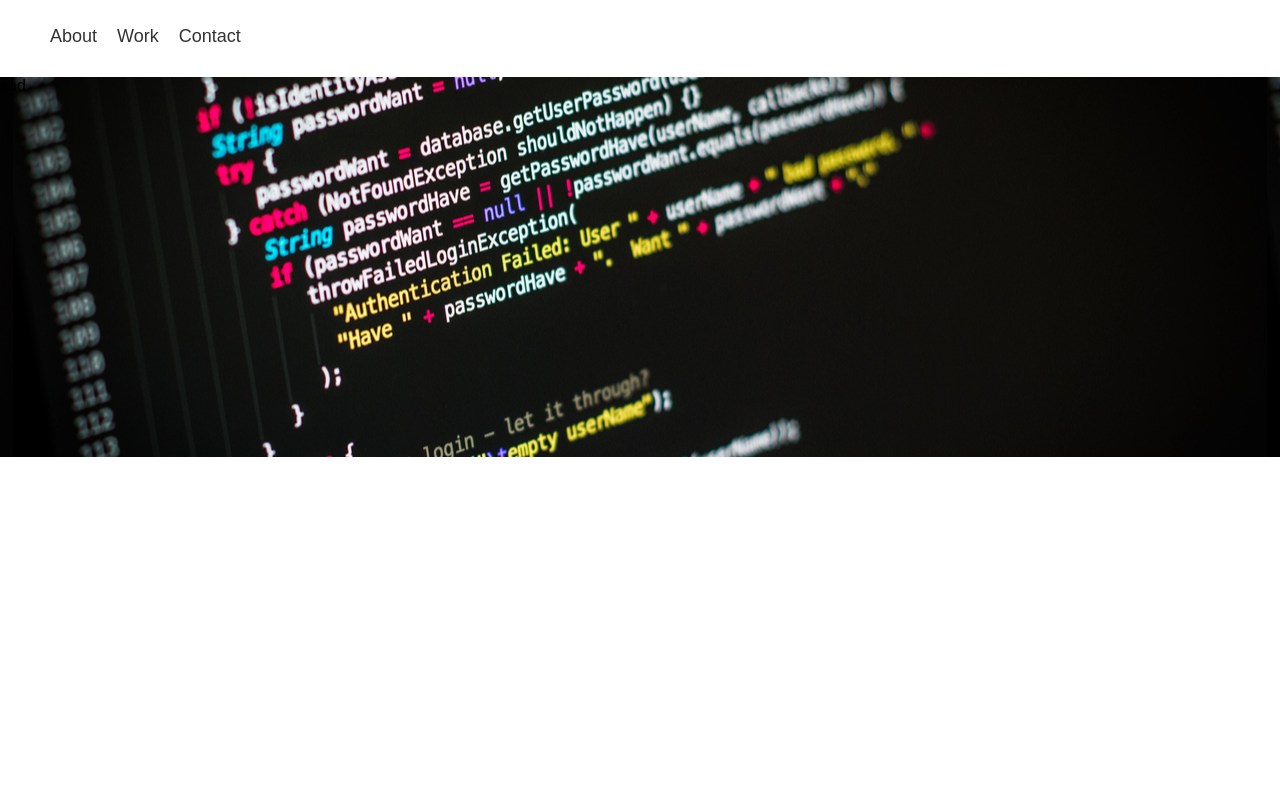
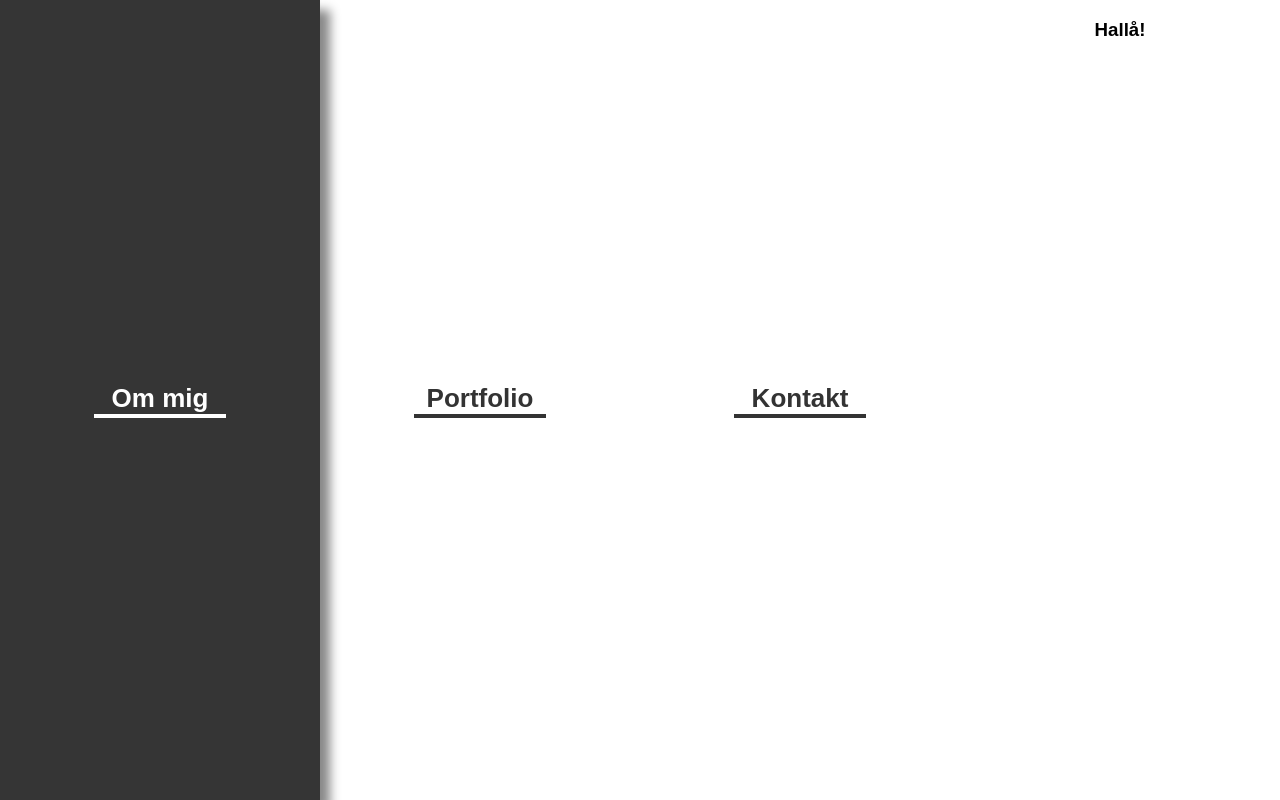
Before and after one commit to AlexMidjich/midjich.com, a React (Create React App) app in the folder react_application/: page /work in a window 1280 px wide. Built offline with nearby package versions, Linux system fonts and the light colour scheme.

Commit message:
worked with the menu

```diff
--- a/react_application/src/components/App.js
+++ b/react_application/src/components/App.js
@@ -4,10 +4,27 @@ import NavSec from './NavSec';
 import '../style/styles.css';
 
 class App extends Component {
+  constructor(props) {
+    super(props);
+    this.state = {
+      menuToggle: true,
+    }
+  }
+
+  toggleMenu = () => {
+    this.setState({ menuToggle: !this.state.menuToggle })
+  }
+
   render() {
+
     return (
-     // <NavStart />
-     <NavSec />
+      <div>
+        { this.state.menuToggle ?
+          <NavStart toggleMenu={ this.toggleMenu }/>
+          :
+          <NavSec />
+        }
+      </div>
     );
   }
 }
--- a/react_application/src/components/NavSec.js
+++ b/react_application/src/components/NavSec.js
@@ -10,24 +10,46 @@ import {
 } from 'react-router-dom'
 
 class NavSec extends Component {
+  constructor(props) {
+    super(props);
+    this.state = {
+      menuHide: false,
+    }
+  }
+
+  hideMenu = () => {
+    this.setState({ menuHide: !this.state.menuHide })
+  }
+
   render() {
-    return (
+    const menu = this.state.menuHide ?
     <Router>
-      <section className="content">
-       <div className="navbar">
+     <section className="content" >
+
        <ul>
         <li><NavLink exact activeClassName='activeNow' to='/about'>About</NavLink></li>
         <li><NavLink activeClassName='activeNow' to='/work' >Work</NavLink></li>
         <li><NavLink activeClassName='activeNow' to='/contact' >Contact</NavLink></li>
        </ul>
-       </div>
+
 
       <Route exact path='/about' component={About}/>
       <Route path='/work' component={Work}/>
       <Route path='/contact' component={Contact}/>
-
      </section>
    </Router>
+    :
+    null;
+
+    return (
+    <div className="navbar" >
+      <div className="hamburger-btn" onClick={ this.hideMenu }>
+        <div className="long-line"></div>
+        <div className="short-line"></div>
+        <div className="long-line"></div>
+      </div>
+     { menu }
+   </div>
     );
   }
 }
--- a/react_application/src/components/NavStart.js
+++ b/react_application/src/components/NavStart.js
@@ -13,24 +13,31 @@ class NavStart extends Component {
   render() {
     return (
      <Router>
-      <section className="content">
+      <section className="nav-content">
        <div className="about">
-        <div className="about-page-link">
-         <NavLink exact activeClassName='activeNow' to='/about'>About</NavLink>
+        <NavLink exact activeClassName='activeNow' to='/about' onClick={ this.props.toggleMenu }>
+          <div className="about-page-link" >
+            <h2>Om mig</h2>
             <hr className="divider"/>
           </div>
+        </NavLink>
+
        </div>
        <div className="work">
+        <NavLink activeClassName='activeNow' to='/work' onClick={ this.props.toggleMenu }>
           <div className="work-page-link">
-         <NavLink activeClassName='activeNow' to='/work' >Work</NavLink>
+           <h2>Portfolio</h2>
            <hr className="divider"/>
           </div>
+        </NavLink>
        </div>
        <div className="contact">
+        <NavLink activeClassName='activeNow' to='/contact' onClick={ this.props.toggleMenu }>
           <div className="contact-page-link">
-         <NavLink activeClassName='activeNow' to='/contact' >Contact</NavLink>
+           <h2>Kontakt</h2>
            <hr className="divider"/>
           </div>
+        </NavLink>
        </div>
 
        <Route exact path='/about' component={About}/>
--- a/react_application/src/components/Work.js
+++ b/react_application/src/components/Work.js
@@ -5,9 +5,7 @@ class Work extends Component {
  render(){
   return(
    <section className="work-page">
-    <div className="hero">
-sad
-    </div>
+     <h1>Hallå!</h1>
    </section>
   );
  }
--- a/react_application/src/style/_App.scss
+++ b/react_application/src/style/_App.scss
@@ -7,16 +7,4 @@
  height: 100vh;
  display: flex;
  flex-direction: column;
- .about{
-  width: 33%;
-  height: 100vh;
- }
- .work{
-  width: 33%;
-  height: 100vh;
- }
- .contact{
-  width: 33%;
-  height: 100vh;
- }
 }
--- a/react_application/src/style/_about.scss
+++ b/react_application/src/style/_about.scss
@@ -3,20 +3,3 @@
 /***************************************
  About
 ****************************************/
-
-.about-page-link{
- width: 100%;
- height: 100vh;
- background-color: $default-color;
- @include flex-center-column;
- a{
-  font-size: $font-size-title;
- }
- &:hover{
-  background-color: rgba(3, 3, 3, 0.8);
-  color: $default-color;
-  a{
-   color: $default-color;
-  }
- }
-}
--- a/react_application/src/style/_base.scss
+++ b/react_application/src/style/_base.scss
@@ -31,15 +31,8 @@ a{
 
 .divider{
  border: 2px solid;
- width: 20%;
+ width: 40%;
  margin: 0;
-}
-
-@mixin flex-center-column {
- display: flex;
- align-items: center;
- justify-content: center;
- flex-direction: column;
 }
 
 .hero{
@@ -48,3 +41,51 @@ a{
  width: 100%;
  height: 380px;
 }
+
+/***************************************
+Mixins
+****************************************/
+@mixin menu-content {
+  width: 100%;
+  height: 33vh;
+  background-color: $default-color;
+  a{
+   font-size: $font-size-title;
+  }
+  @media (min-width: 1024px){
+    height: 100vh;
+  }
+}
+@mixin menu-hover {
+  &:hover{
+   background-color: rgba(3, 3, 3, 0.8);
+   color: $default-color;
+   position: relative;
+   z-index: 2;
+   box-shadow: 10px 10px 10px #888, -10px -10px 10px #888;
+   a{
+    color: $default-color;
+   }
+  }
+}
+@mixin flex-center-column {
+ display: flex;
+ align-items: center;
+ justify-content: center;
+ flex-direction: column;
+}
+/***************************************
+Media breakpoints
+****************************************/
+@media (min-width: 480px){
+
+}
+@media (min-width: 840px){
+
+}
+@media (min-width: 1024px){
+
+}
+@media (min-width: 1280px){
+
+}
--- a/react_application/src/style/_contact.scss
+++ b/react_application/src/style/_contact.scss
@@ -1,18 +1 @@
 @import "./base";
-
-.contact-page-link{
- width: 100%;
- height: 100vh;
- background-color: $default-color;
- @include flex-center-column;
- a{
-  font-size: $font-size-title;
- }
- &:hover{
-  background-color: rgba(3, 3, 3, 0.8);
-  color: $default-color;
-  a{
-   color: $default-color;
-  }
- }
-}
--- a/react_application/src/style/_navbar.scss
+++ b/react_application/src/style/_navbar.scss
@@ -1,12 +1,104 @@
+@import "./base";
+
+/***************************************
+Navbar
+****************************************/
+
+.nav-content{
+  width: 100%;
+  height: 100vh;
+  display: flex;
+  flex-direction: column;
+  @media (min-width: 1024px){ flex-direction: row; }
+  .about{
+   width: 100%;
+   height: 33vh;
+   @media (min-width: 1024px){ height: 100vh}
+   .about-page-link{
+    @include menu-content;
+    @include flex-center-column;
+    @include menu-hover;
+   }
+  }
+  .work{
+   width: 100%;
+   height: 33vh;
+   @media (min-width: 1024px){ height: 100vh}
+   .work-page-link{
+    @include menu-content;
+    @include flex-center-column;
+    @include menu-hover;
+   }
+  }
+  .contact{
+   width: 100%;
+   height: 33vh;
+   @media (min-width: 1024px){ height: 100vh}
+   .contact-page-link{
+    @include menu-content;
+    @include flex-center-column;
+    @include menu-hover;
+   }
+  }
+}
+
+@keyframes slideIn{
+  0% {
+    transform: translateX(20px);
+  }
+  100% {
+    transform: translateX(50px);
+  }
+}
+
 .navbar{
- width: 100%;
- height: 10vh;
- ul{
-  list-style-type: none;
-  display: inline-block;
-  li{
-   float: left;
-   padding: 10px 10px 10px 10px;
+  position: absolute;
+  z-index: 1;
+  top: 0;
+  width: 75px;
+  height: 10vh;
+  background-color: rgba(3, 3, 3, 0.8);
+  border-radius: 0px 0% 60% 0%;
+  ul{
+    list-style-type: none;
+    display: block;
+    width: 230px;
+    height: 30vh;
+    background-color: rgba(3, 3, 3, 0.8);
+    border-radius: 0px 0% 60% 0%;
+    position: absolute;
+    z-index: 2;
+    top: 0;
+    margin: 0;
+    li{
+      //  float: left;
+      padding: 10px 10px 10px 50px;
+      a {
+       color: $default-color
+      }
+    }
   }
- }
 }
+.hamburger-btn{
+  position: relative;
+  z-index: 3;
+  top: 0;
+  display: flex;
+  flex-direction: column;
+  align-items: center;
+  justify-content: center;
+  width: 75px;
+  height: 8vh;
+  .long-line{
+    width: 35px;
+    height: 1px;
+    background-color: $default-color;
+    margin: 6px 0;
+  }
+  .short-line{
+    width: 25px;
+    height: 1px;
+    background-color: $default-color;
+    margin: 3px 0;
+  }
+}
--- a/react_application/src/style/_work.scss
+++ b/react_application/src/style/_work.scss
@@ -1,23 +1,8 @@
 @import "./base";
-
-.work-page-link{
- width: 100%;
- height: 100vh;
- background-color: $default-color;
- @include flex-center-column;
- a{
-  font-size: $font-size-title;
- }
- &:hover{
-  background-color: rgba(3, 3, 3, 0.8);
-  color: $default-color;
-  a{
-   color: $default-color;
-  }
- }
-}
 
 .work-page{
  width: 100%;
  height: 100vh;
+ display: flex;
+ justify-content: center;
 }
```
Lines whose indentation alone changed are shown as unchanged.
